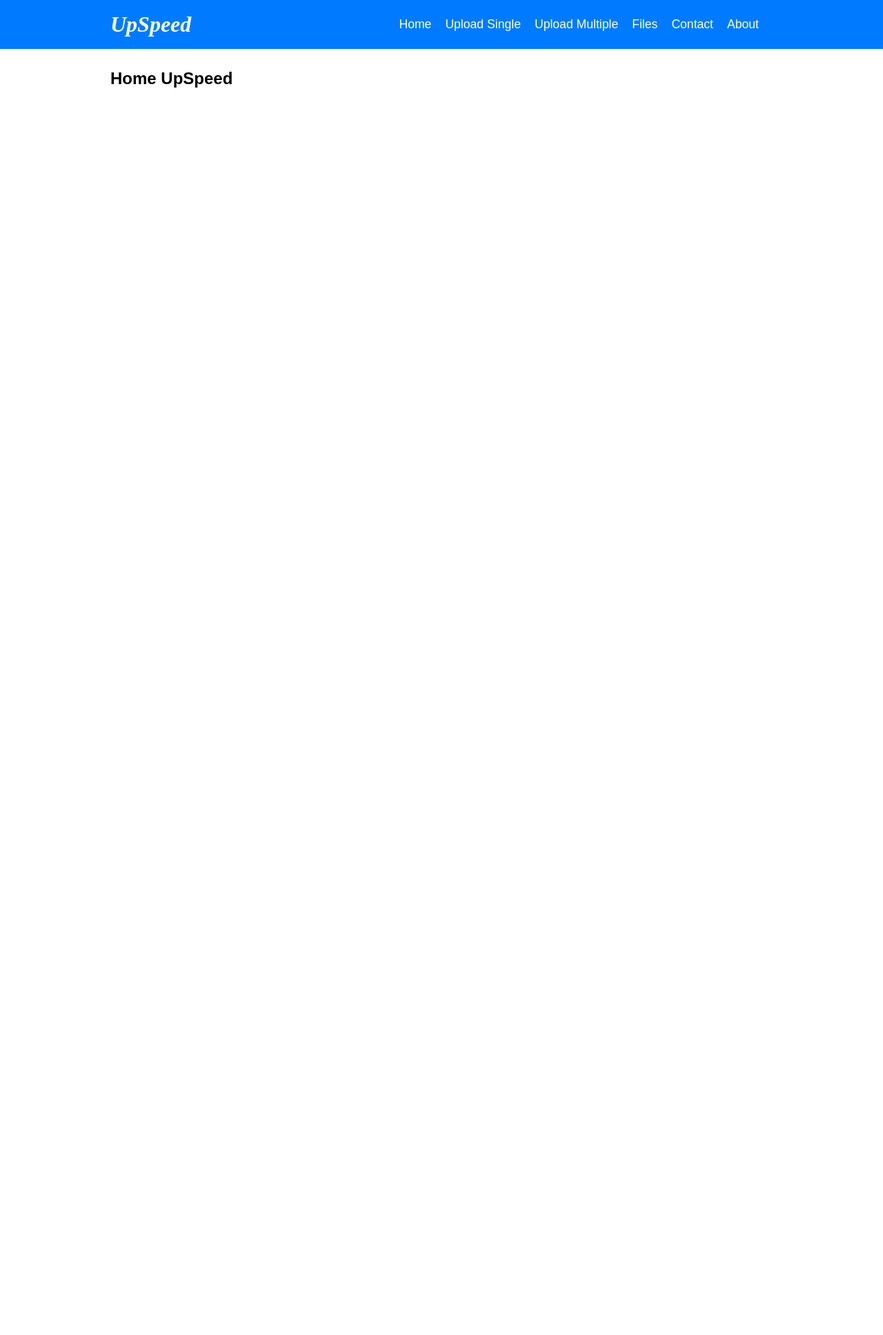
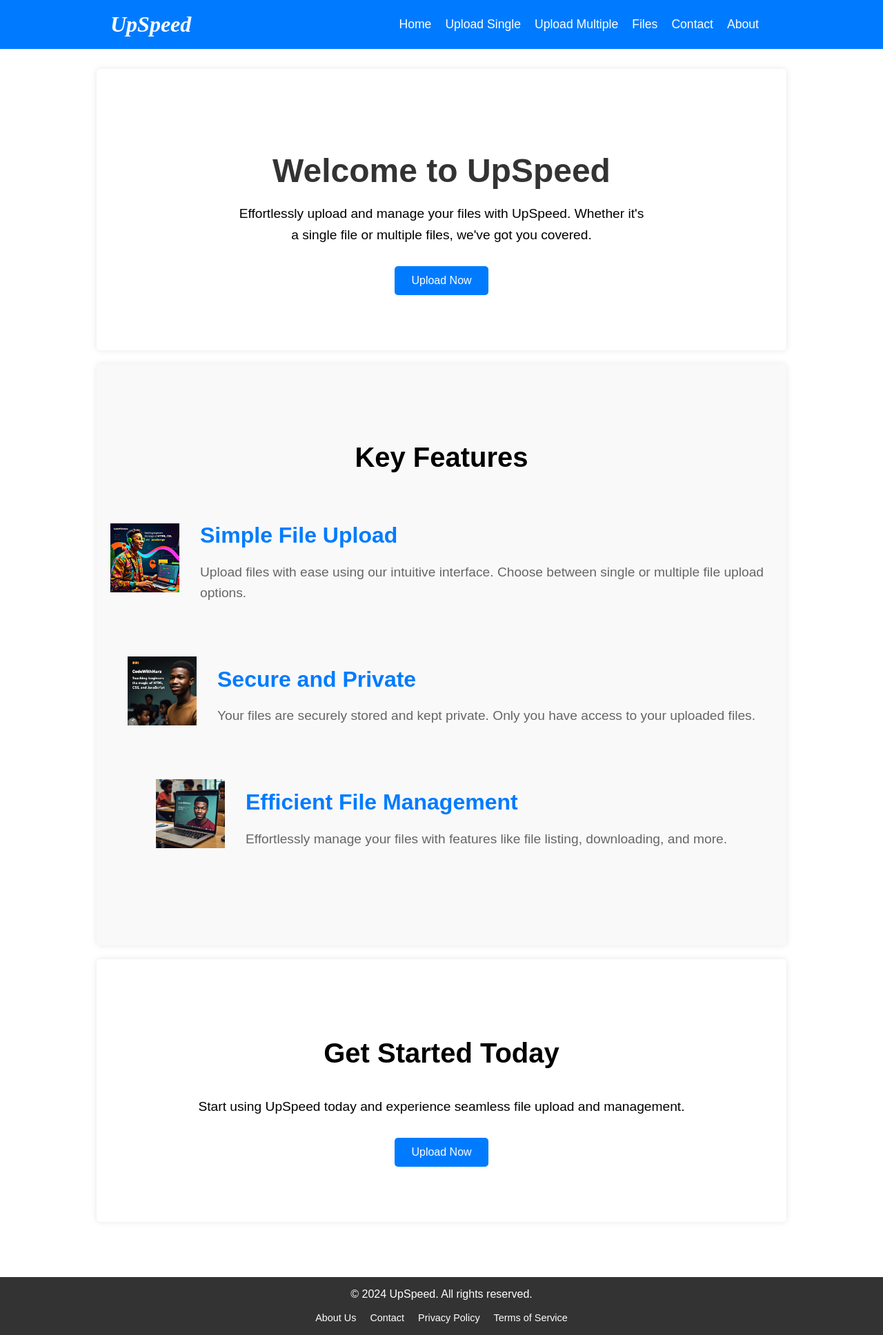
Before and after one commit to harzjunior/upspeed, a Flask app: page / in a window 1280 px wide. Shown: the whole page at 69% size. Before the commit the page ends 800 px from the top, so only its background shows below. Run offline with Flask 3, Linux system fonts and the light colour scheme.

Commit message:
custom error pages with humor for 404 and 405 errors and minor updates

```diff
--- a/upspeed/app.py
+++ b/upspeed/app.py
@@ -1,26 +1,38 @@
-from flask import Flask, request, render_template, redirect, send_from_directory, url_for, flash # type: ignore
+from flask import Flask, request, render_template, redirect, url_for, flash, send_file
 import os
 import sys
 import json
 import time
 import uuid
-from werkzeug.utils import secure_filename # type: ignore
-from tqdm import tqdm # type: ignore
+from werkzeug.utils import secure_filename
+from tqdm import tqdm
 from math import ceil
 
 # Add the project root directory to the sys.path
 sys.path.append(os.path.dirname(os.path.dirname(os.path.abspath(__file__))))
-from upspeed.utils.db_config import get_db  # Importing the database connection function # type: ignore
+from utils.db_config import get_db
+from models.contact_models import create_contact, get_contacts
 
+# Initialize Flask app
 app = Flask(__name__)
 app.secret_key = 'your_secret_key'  # Set a secret key for flash messages
+
+# Configuration settings
 UPLOAD_FOLDER = 'uploads'
+ALLOWED_EXTENSIONS = {'png', 'jpg', 'jpeg', 'pdf', 'csv', 'pub', 'docs'}  # Allowed file types
+MAX_CONTENT_LENGTH = 16 * 1024 * 1024  # 16 MB maximum file size
+FILES_PER_PAGE = 10
+
 app.config['UPLOAD_FOLDER'] = UPLOAD_FOLDER
-FILES_PER_PAGE = 10
+app.config['MAX_CONTENT_LENGTH'] = MAX_CONTENT_LENGTH
 
 # Ensure uploads folder exists
 if not os.path.exists(UPLOAD_FOLDER):
     os.makedirs(UPLOAD_FOLDER)
+
+# Function to check allowed file extensions
+def allowed_file(filename):
+    return '.' in filename and filename.rsplit('.', 1)[1].lower() in ALLOWED_EXTENSIONS
 
 # Function to initialize database (if needed)
 def init_db():
@@ -39,14 +51,17 @@ def init_db():
 # Initialize database on application startup
 init_db()
 
+# Route for home page
 @app.route('/')
 def index():
     return render_template('index.html')
 
+# Route for about page
 @app.route('/about')
 def about():
     return render_template('about.html')
 
+# Route to display list of uploaded files with pagination
 @app.route('/file_list')
 def file_list():
     page = request.args.get('page', 1, type=int)
@@ -77,6 +92,7 @@ def file_list():
 
     return render_template('file_list.html', files=file_infos, page=page, total_pages=total_pages, max=max, min=min)
 
+# Route for contact form page
 @app.route('/contact', methods=['GET', 'POST'])
 def contact():
     if request.method == 'POST':
@@ -84,25 +100,23 @@ def contact():
         email = request.form['email']
         message = request.form['message']
 
-        # Insert into MySQL database
+        # Insert contact message into the database
         try:
-            with get_db() as conn:
-                cursor = conn.cursor()
-                sql = "INSERT INTO contacts (name, email, message) VALUES (%s, %s, %s)"
-                cursor.execute(sql, (name, email, message))
-                conn.commit()
-                flash('Message submitted successfully!', 'success')  # Flash success message
+            create_contact(name, email, message)
+            flash('Message submitted successfully!', 'success')
         except Exception as e:
-            flash(f'Error: {str(e)}', 'error')  # Flash error message
+            flash(f'Error: {str(e)}', 'error')
         finally:
             return redirect('/contact')
 
     return render_template('contact.html')
 
+# Route for single file upload form
 @app.route('/upload_single')
 def upload_single():
     return render_template('upload_single.html', origin='single')
 
+# Route to handle single file upload
 @app.route('/upload_file', methods=['POST'])
 def upload_file():
     if 'file' not in request.files:
@@ -112,6 +126,10 @@ def upload_file():
     file = request.files['file']
     if file.filename == '':
         flash('No selected file', 'error')
+        return redirect(request.url)
+
+    if not allowed_file(file.filename):
+        flash('File type not allowed', 'error')
         return redirect(request.url)
 
     original_filename = secure_filename(file.filename)
@@ -125,6 +143,7 @@ def upload_file():
     progress_bar = tqdm(total=int(request.content_length), unit='B', unit_scale=True)
 
     try:
+        # Save file in chunks to avoid memory issues
         with open(file_path, 'wb') as f:
             while True:
                 chunk = file.stream.read(chunk_size)
@@ -143,7 +162,7 @@ def upload_file():
     upload_time = end_time - start_time
     upload_speed = total_size / upload_time
 
-    # Save metadata
+    # Save metadata about the uploaded file
     metadata = {
         'original_filename': original_filename,
         'upload_date': time.strftime("%Y-%m-%d %H:%M:%S", time.localtime())
@@ -159,10 +178,12 @@ def upload_file():
                             time=f"{upload_time:.2f} seconds",
                             speed=f"{upload_speed / 1024:.2f} KB/s"))
 
+# Route for multiple file upload form
 @app.route('/upload_multiple')
 def upload_multiple():
     return render_template('upload_multiple.html', origin='multiple')
 
+# Route to handle multiple file uploads
 @app.route('/upload_multiple_files', methods=['POST'])
 def upload_multiple_files():
     if 'files' not in request.files:
@@ -177,6 +198,10 @@ def upload_multiple_files():
             flash('No selected file', 'error')
             return redirect(request.url)
 
+        if not allowed_file(file.filename):
+            flash('File type not allowed', 'error')
+            return redirect(request.url)
+
         original_filename = secure_filename(file.filename)
         file_ext = os.path.splitext(original_filename)[1]
         unique_filename = f"{uuid.uuid4().hex}{file_ext}"
@@ -188,6 +213,7 @@ def upload_multiple_files():
         progress_bar = tqdm(total=int(request.content_length), unit='B', unit_scale=True)
 
         try:
+            # Save file in chunks to avoid memory issues
             with open(file_path, 'wb') as f:
                 while True:
                     chunk = file.stream.read(chunk_size)
@@ -206,7 +232,7 @@ def upload_multiple_files():
         upload_time = end_time - start_time
         upload_speed = total_size / upload_time
 
-        # Save metadata
+        # Save metadata about the uploaded file
         metadata = {
             'original_filename': original_filename,
             'upload_date': time.strftime("%Y-%m-%d %H:%M:%S", time.localtime())
@@ -231,6 +257,7 @@ def upload_multiple_files():
                             speed=f"{upload_speed / 1024:.2f} KB/s",
                             count=len(responses)))
 
+# Route to display upload result
 @app.route('/upload_result')
 def upload_result():
     origin = request.args.get('origin', '')
@@ -241,10 +268,34 @@ def upload_result():
     else:
         return redirect(url_for('index'))
 
+# Route to download a file
 @app.route('/uploads/<filename>')
 def download_file(filename):
-    return send_from_directory(app.config['UPLOAD_FOLDER'], filename)
+    # Construct the path to the file
+    file_path = os.path.join(app.config['UPLOAD_FOLDER'], filename)
 
+    # Check if the file exists in the uploads folder
+    if os.path.exists(file_path):
+        # Return the file to be downloaded
+        return send_file(file_path, as_attachment=True)
+    else:
+        return f"File '{filename}' not found", 404
+
+# Error handler for 404 Not Found
+@app.errorhandler(404)
+def page_not_found(e):
+    return render_template('404.html'), 404
+
+# Error handler for 405 Method Not Allowed
+@app.errorhandler(405)
+def method_not_allowed(e):
+    return render_template('405.html'), 405
+
+@app.route('/no_internet')
+def no_internet():
+    return render_template('no_internet.html')
+
+# Route to delete a file
 @app.route('/delete/<filename>')
 def delete_file(filename):
     file_path = os.path.join(app.config['UPLOAD_FOLDER'], filename)
@@ -252,6 +303,9 @@ def delete_file(filename):
         os.remove(file_path)
         flash(f'File "{filename}" has been deleted successfully.', 'success')
         return redirect('/file_list')
+    else:
+        flash(f'File "{filename}" not found.', 'error')
+        return redirect('/file_list')
 
 if __name__ == '__main__':
     app.run(debug=True)
--- a/upspeed/static/style.css
+++ b/upspeed/static/css/style.css
@@ -3,6 +3,10 @@ body {
   font-family: Arial, sans-serif;
   margin: 0;
   padding: 0;
+  /* for footer bottom */
+  display: flex;
+  flex-direction: column;
+  min-height: 100vh;
 }
 
 header {
@@ -60,6 +69,118 @@ header {
 
 .nav-links li a:hover {
   text-decoration: underline;
+}
+
+/* Hero section styles */
+#home {
+  background-color: #ffffff;
+  padding: 80px 20px;
+  text-align: center;
+  margin-top: 20px;
+  border-radius: 5px;
+  box-shadow: 0 0 10px rgba(0, 0, 0, 0.1);
+  width: 100%;
+}
+
+.hero-content {
+  max-width: 600px;
+  margin: 0 auto;
+}
+
+.hero-content h1 {
+  font-size: 3rem;
+  margin-bottom: 20px;
+  color: #333;
+}
+
+.hero-content p {
+  font-size: 1.2rem;
+  line-height: 1.6;
+  margin-bottom: 30px;
+}
+
+.btn {
+  display: inline-block;
+  padding: 12px 24px;
+  background-color: #007bff;
+  color: white;
+  text-decoration: none;
+  border-radius: 5px;
+  transition: background-color 0.3s ease;
+}
+
+.btn:hover {
+  background-color: #0056b3;
+}
+
+/* Features section styles */
+#features {
+  background-color: #f9f9f9;
+  padding: 80px 20px;
+  text-align: center;
+  margin-top: 20px;
+  border-radius: 5px;
+  box-shadow: 0 0 10px rgba(0, 0, 0, 0.1);
+  width: 100%;
+}
+
+#features h2 {
+  font-size: 2.5rem;
+  margin-bottom: 40px;
+}
+
+.feature {
+  display: flex;
+  justify-content: center;
+  align-items: center;
+  margin-bottom: 40px;
+}
+
+.feature-icon {
+  flex: 0 0 100px;
+  margin-right: 30px;
+}
+
+.feature-icon img {
+  max-width: 100%;
+}
+
+.feature-text {
+  text-align: left;
+}
+
+.feature-text h3 {
+  font-size: 2rem;
+  margin-bottom: 10px;
+  color: #007bff;
+}
+
+.feature-text p {
+  font-size: 1.2rem;
+  line-height: 1.6;
+  color: #666;
+}
+
+/* CTA section styles */
+#cta {
+  background-color: #ffffff;
+  padding: 80px 20px;
+  text-align: center;
+  margin-top: 20px;
+  border-radius: 5px;
+  box-shadow: 0 0 10px rgba(0, 0, 0, 0.1);
+  width: 100%;
+}
+
+#cta h2 {
+  font-size: 2.5rem;
+  margin-bottom: 40px;
+}
+
+#cta p {
+  font-size: 1.2rem;
+  line-height: 1.6;
+  margin-bottom: 30px;
 }
 
 /* Section styles */
@@ -417,12 +542,15 @@ button[type="submit"]:focus {
   color: white;
 }
 
+.alert {
+  color: #28a745;
+}
+
 /* Footer styles */
 footer {
   background-color: #333;
   color: white;
-  padding: 10px 0;
-  margin-top: 100px;
+  margin-top: 80px;
   text-align: center;
 }
 
--- a/upspeed/templates/index.html
+++ b/upspeed/templates/index.html
@@ -4,7 +4,7 @@
   <meta charset="UTF-8">
   <meta name="viewport" content="width=device-width, initial-scale=1.0">
   <title>UpSpeed - File Upload</title>
-  <link rel="stylesheet" href="{{ url_for('static', filename='style.css') }}">
+  <link rel="stylesheet" href="{{ url_for('static', filename='css/style.css') }}">
 </head>
 <body>
   <header>
@@ -12,7 +12,7 @@
       <div class="container">
         <h1 class="logo"><a href="/">UpSpeed</a></h1>
         <ul class="nav-links">
-          <li><a href="/">Home</a></li>
+          <li><a href="/" class="active">Home</a></li>
           <li><a href="{{ url_for('upload_single') }}">Upload Single</a></li>
           <li><a href="{{ url_for('upload_multiple') }}">Upload Multiple</a></li>
           <li><a href="{{ url_for('file_list') }}">Files</a></li>
@@ -24,8 +24,62 @@
   </header>
 
   <section id="home" class="container">
-   <h2>Home UpSpeed</h2>
+    <div class="hero-content">
+      <h1>Welcome to UpSpeed</h1>
+      <p>Effortlessly upload and manage your files with UpSpeed. Whether it's a single file or multiple files, we've got you covered.</p>
+      <a href="{{ url_for('upload_single') }}" class="btn btn-primary">Upload Now</a>
+    </div>
   </section>
 
+  <section id="features" class="container">
+    <h2>Key Features</h2>
+    <div class="feature">
+      <div class="feature-icon">
+        <img src="{{ url_for('static', filename='images/img_1.jpeg') }}" alt="Upload Icon">
+      </div>
+      <div class="feature-text">
+        <h3>Simple File Upload</h3>
+        <p>Upload files with ease using our intuitive interface. Choose between single or multiple file upload options.</p>
+      </div>
+    </div>
+    <div class="feature">
+      <div class="feature-icon">
+        <img src="{{ url_for('static', filename='images/img_2.jpeg') }}" alt="Security Icon">
+      </div>
+      <div class="feature-text">
+        <h3>Secure and Private</h3>
+        <p>Your files are securely stored and kept private. Only you have access to your uploaded files.</p>
+      </div>
+    </div>
+    <div class="feature">
+      <div class="feature-icon">
+        <img src="{{ url_for('static', filename='images/img_3.jpeg') }}" alt="Manage Icon">
+      </div>
+      <div class="feature-text">
+        <h3>Efficient File Management</h3>
+        <p>Effortlessly manage your files with features like file listing, downloading, and more.</p>
+      </div>
+    </div>
+  </section>
+
+  <section id="cta" class="container">
+    <h2>Get Started Today</h2>
+    <p>Start using UpSpeed today and experience seamless file upload and management.</p>
+    <a href="{{ url_for('upload_single') }}" class="btn btn-primary">Upload Now</a>
+  </section>
+
+  <footer>
+    <div class="container">
+      <p>&copy; 2024 UpSpeed. All rights reserved.</p>
+      <ul class="footer-links">
+        <li><a href="{{ url_for('about') }}">About Us</a></li>
+        <li><a href="{{ url_for('contact') }}">Contact</a></li>
+        <li><a href="#">Privacy Policy</a></li>
+        <li><a href="#">Terms of Service</a></li>
+      </ul>
+    </div>
+  </footer>
+
+  <script src="{{ url_for('static', filename='script.js') }}"></script>
 </body>
 </html>
```
Also changed, not shown: other parts of upspeed/static/css/style.css (+47 -0 lines), upspeed/models/contact_models.py (added, +19 -0 lines), upspeed/templates/404.html (added, +16 -0 lines), upspeed/templates/405.html (added, +16 -0 lines), upspeed/templates/base.html (+24 -13 lines), upspeed/templates/contact.html (+13 -16 lines), upspeed/templates/file_list.html (+28 -2 lines), upspeed/templates/no_internet.html (added, +56 -0 lines), upspeed/README.md (added), upspeed/static/images/img_1.jpeg (added), upspeed/static/images/img_2.jpeg (added), upspeed/static/images/img_3.jpeg (added), upspeed/static/images/img_4.jpeg (added), upspeed/static/images/img_5.jpeg (added), 1 more files, 1 other file.
